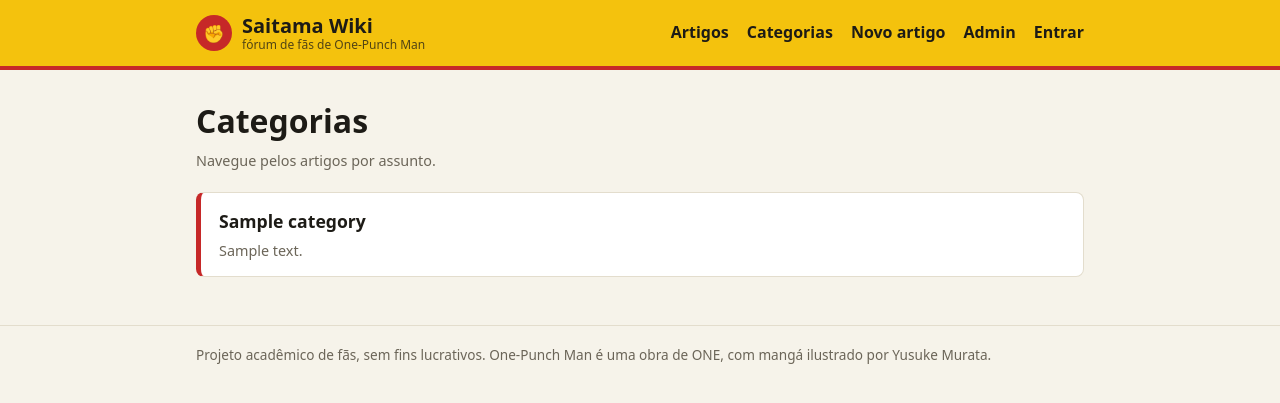
After one commit to paulomondini/saitama-django, a Django app: page /categorias/ in a window 1280 px wide. The commit adds this page. Shown: the top 403 px of the page. Run offline with Django 5.2, Linux system fonts and the light colour scheme; tables that the repository leaves empty hold one stand-in row (values such as "Sample post").

Commit message:
Sistema de categorias de posts
Adiciona o modelo Category (nome e descrição), registrado no admin e
ligado a Post por uma relação muitos-para-muitos; cria as views de
listagem e de categoria individual (reaproveitando o template de
listagem de posts); exibe as categorias com links na página do post e
coloca o link de categorias no cabeçalho do template base.

Co-Authored-By: Claude Opus 5.5 <noreply@anthropic.com>

```diff
--- a/blog/forms.py
+++ b/blog/forms.py
@@ -8,7 +8,10 @@ class PostForm(forms.ModelForm):
 
     class Meta:
         model = Post
-        fields = ['title', 'content']
+        fields = ['title', 'content', 'categories']
+        widgets = {
+            'categories': forms.CheckboxSelectMultiple,
+        }
         help_texts = {
             'content': 'Aceita HTML: parágrafos, títulos, listas, links e imagens.',
         }
--- a/blog/models.py
+++ b/blog/models.py
@@ -2,6 +2,24 @@ from django.conf import settings
 from django.db import models
 from django.urls import reverse
 from django.utils import timezone
+
+
+class Category(models.Model):
+    """Categoria de artigos (por exemplo, Heróis ou Temporada 1)."""
+
+    name = models.CharField('nome', max_length=100, unique=True)
+    description = models.TextField('descrição')
+
+    class Meta:
+        ordering = ['name']
+        verbose_name = 'categoria'
+        verbose_name_plural = 'categorias'
+
+    def __str__(self):
+        return self.name
+
+    def get_absolute_url(self):
+        return reverse('blog:category-detail', kwargs={'pk': self.pk})
 
 
 class Post(models.Model):
@@ -11,6 +29,10 @@ class Post(models.Model):
     # O conteúdo é guardado como código HTML e exibido com o filtro |safe.
     content = models.TextField('conteúdo (HTML)')
     posted_at = models.DateTimeField('data de postagem', default=timezone.now)
+    # Um post pode estar em várias categorias, e uma categoria tem vários posts.
+    categories = models.ManyToManyField(
+        Category, related_name='posts', blank=True, verbose_name='categorias',
+    )
 
     class Meta:
         ordering = ['-posted_at']
--- a/blog/urls.py
+++ b/blog/urls.py
@@ -11,4 +11,6 @@ urlpatterns = [
     path('posts/<int:pk>/editar/', views.PostUpdateView.as_view(), name='post-update'),
     path('posts/<int:pk>/remover/', views.PostDeleteView.as_view(), name='post-delete'),
     path('posts/<int:pk>/comentar/', views.CommentCreateView.as_view(), name='comment-create'),
+    path('categorias/', views.CategoryListView.as_view(), name='category-list'),
+    path('categorias/<int:pk>/', views.CategoryDetailView.as_view(), name='category-detail'),
 ]
--- a/blog/views.py
+++ b/blog/views.py
@@ -6,7 +6,7 @@ from django.views.generic import (
 )
 
 from .forms import CommentForm, PostForm
-from .models import Comment, Post
+from .models import Category, Comment, Post
 
 
 # ---------- Posts ----------
@@ -22,6 +22,7 @@ class PostDetailView(DetailView):
 
     def get_context_data(self, **kwargs):
         context = super().get_context_data(**kwargs)
+        context['categories'] = self.object.categories.all()
         # Comentários do post, do mais recente para o mais antigo.
         context['comments'] = (
             self.object.comments.select_related('author').order_by('-posted_at')
@@ -70,3 +71,26 @@ class CommentCreateView(LoginRequiredMixin, CreateView):
 
     def get_success_url(self):
         return self.post_obj.get_absolute_url() + '#comentarios'
+
+
+# ---------- Categorias ----------
+
+class CategoryListView(ListView):
+    model = Category
+    # template padrão: blog/category_list.html; variável: category_list
+
+
+class CategoryDetailView(DetailView):
+    """Página de uma categoria, com todos os seus posts.
+
+    Reaproveita o template de listagem de posts da parte 1.
+    DetailView responde com 404 se a categoria não existir.
+    """
+
+    model = Category
+    template_name = 'blog/post_list.html'
+
+    def get_context_data(self, **kwargs):
+        context = super().get_context_data(**kwargs)
+        context['post_list'] = self.object.posts.all()
+        return context
--- a/templates/base.html
+++ b/templates/base.html
@@ -118,6 +118,8 @@
     }
     form.stack textarea { min-height: 260px; font-family: ui-monospace, Consolas, monospace; font-size: .9rem; }
     form.stack textarea.short { min-height: 120px; font-family: inherit; font-size: 1rem; }
+    form.stack #id_categories { display: flex; flex-wrap: wrap; gap: 6px 20px; }
+    form.stack #id_categories label { display: flex; align-items: center; gap: 6px; font-weight: 400; margin: 0; }
     form.stack .helptext { display: block; color: var(--muted); font-size: .85rem; }
     .errorlist { color: var(--red); margin: 4px 0; padding-left: 18px; }
 
@@ -140,6 +142,7 @@
       </a>
       <nav class="main">
         <a href="{% url 'blog:post-list' %}">Artigos</a>
+        <a href="{% url 'blog:category-list' %}">Categorias</a>
         <a href="{% url 'blog:post-create' %}">Novo artigo</a>
         <a href="{% url 'admin:index' %}">Admin</a>
         {% if user.is_authenticated %}
--- /dev/null
+++ b/templates/blog/category_list.html
@@ -0,0 +1,21 @@
+{% extends 'base.html' %}
+
+{% block title %}Categorias{% endblock %}
+
+{% block content %}
+  <h1>Categorias</h1>
+  <p class="meta">Navegue pelos artigos por assunto.</p>
+
+  {% if category_list %}
+    <ul class="topics">
+      {% for category in category_list %}
+        <li>
+          <a class="title" href="{% url 'blog:category-detail' category.pk %}">{{ category.name }}</a>
+          <p class="meta">{{ category.description }}</p>
+        </li>
+      {% endfor %}
+    </ul>
+  {% else %}
+    <p class="card">Nenhuma categoria cadastrada ainda.</p>
+  {% endif %}
+{% endblock %}
```
Also changed, not shown: blog/admin.py (+8 -1 lines), templates/blog/post_detail.html (+7 -0 lines), templates/blog/post_list.html (+16 -3 lines), blog/migrations/0003_category_post_categories.py (added).
